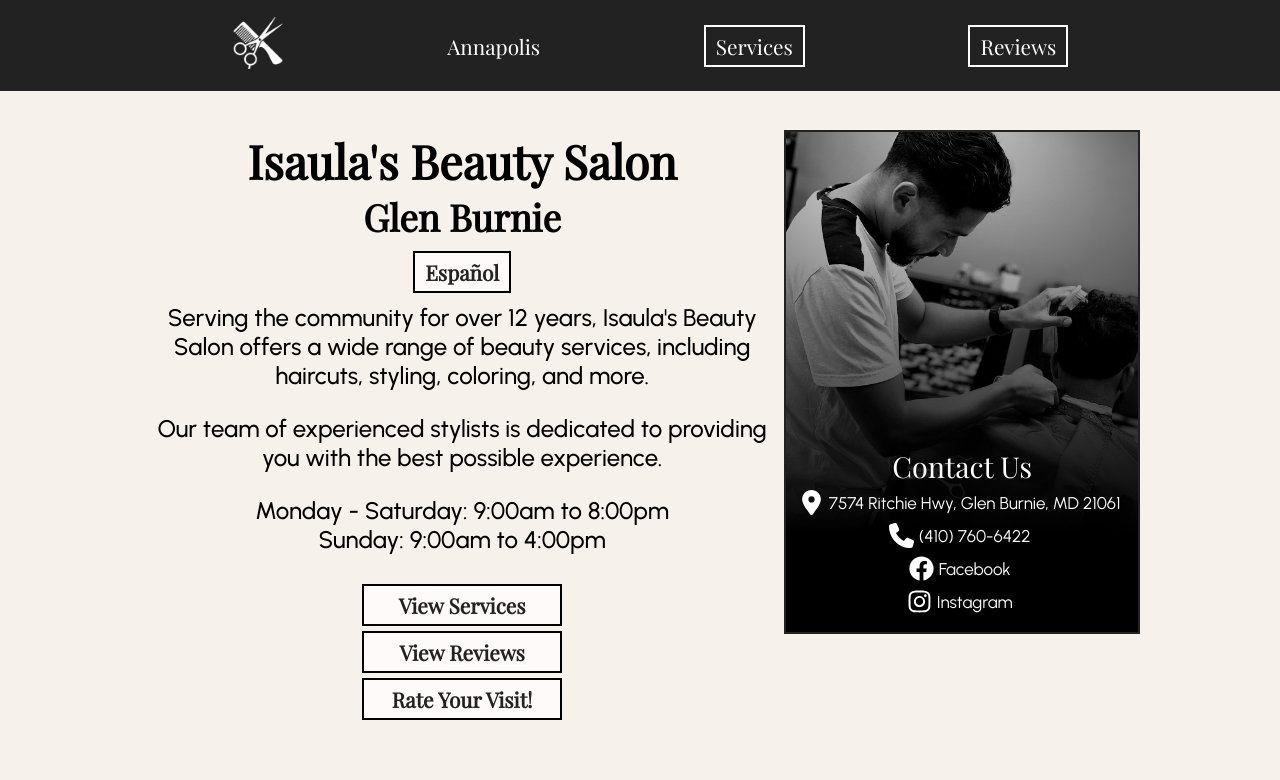
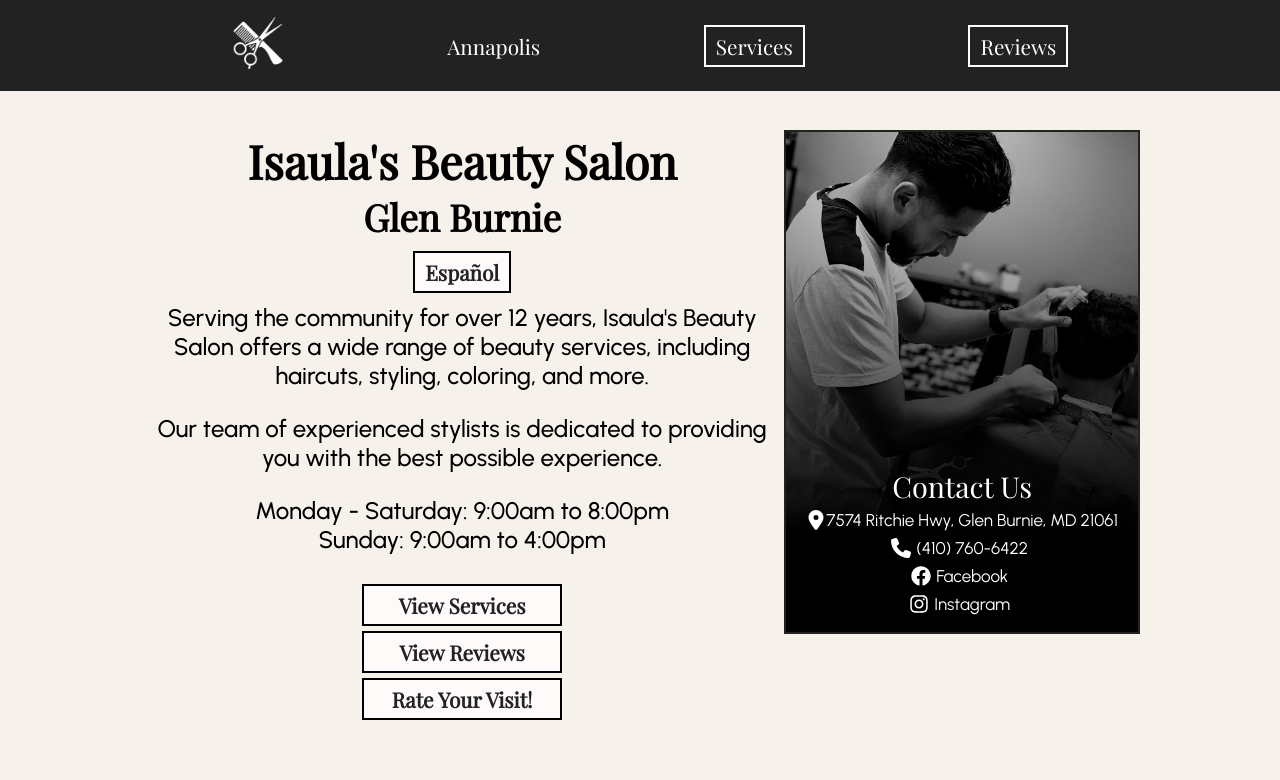
Before and after one commit to isaiahxs/isaulas, a React (Create React App) app: page / in a window 1280 px wide. Shown: the top 780 px of the page. Built offline with nearby package versions, Linux system fonts and the light colour scheme; a web font is replaced by a local one.

Commit message:
trying solutions for centering map pin and address

```diff
--- a/src/components/GlenBurnie/GBHero/GBHero.css
+++ b/src/components/GlenBurnie/GBHero/GBHero.css
@@ -109,6 +109,12 @@
     bottom: 0px;
 }
 
+/*
+.map-span {
+    margin-right: 5px;
+    margin-top: 5px;
+} */
+
 .contact-heading-container {
     display: flex;
     justify-content: center;
--- a/src/components/GlenBurnie/GBHero/index.js
+++ b/src/components/GlenBurnie/GBHero/index.js
@@ -88,8 +88,14 @@ export default function GBHero() {
                                 <a href="https://www.google.com/maps/place/Isaula's+Beauty+Salon+LLC/@39.1592102,-76.6207809,15z/data=!4m6!3m5!1s0x89b7fcdd79a6aeed:0xa55be85257c1581f!8m2!3d39.1592102!4d-76.6207809!16s%2Fg%2F1v8l0hr7?entry=ttu"
                                     target='_blank' rel='noopener noreferrer'>
                                     <div className='footer-icon-container'>
-                                        <img src={map_pin} className='footer-icon' alt='Map Pin Icon' />
-                                        <p className='footer-icon-description'>7574 Ritchie Hwy, Glen Burnie, MD 21061</p>
+                                        {/* <img src={map_pin} className='footer-icon GB-map-icon' alt='Map Pin Icon' /> */}
+                                        <p className='footer-icon-description'>
+                                            {/* <div className='map-span'> */}
+                                            <img src={map_pin} className='footer-icon GB-map-icon' alt='Map Pin Icon' />
+                                            {/* </div> */}
+
+                                            7574 Ritchie Hwy, Glen Burnie, MD 21061
+                                        </p>
                                     </div>
                                 </a>
 
--- a/src/components/GlenBurnie/GBTestimonials/GBTestimonials.css
+++ b/src/components/GlenBurnie/GBTestimonials/GBTestimonials.css
@@ -45,7 +45,7 @@
     font-family: Karla, sans-serif;
     width: 200px;
     border: 2px solid black;
-    transition: 1s all;
+    transition: 0.7s all;
     text-decoration: none !important;
     height: 320px;
 }
@@ -56,7 +56,7 @@
 }
 
 .individual-testimonial a {
-    transition: 1s all;
+    transition: 0.7s all;
 }
 
 .individual-testimonial:hover a {
@@ -90,7 +90,7 @@
     border: 2px solid black;
     background-color: #222222;
     color: white;
-    transition: 1s all;
+    transition: 0.7s all;
     padding: 5px 10px;
     font-family: 'Playfair Display', serif;
     font-weight: bold;
@@ -123,7 +123,7 @@
     width: auto;
     border: 2px solid black;
     border-radius: 50%;
-    transition: 1s all;
+    transition: 0.7s all;
 }
 
 .review-details {
--- a/src/components/Shared/Footer/Footer.css
+++ b/src/components/Shared/Footer/Footer.css
@@ -54,18 +54,30 @@
 }
 
 .footer-icon {
-    height: 25px;
-    width: 25px;
+    height: 20px;
+    width: 20px;
 }
 
 .footer-icon-container {
     display: flex;
-    align-items: center;
+    /* align-items: center; */
     margin-bottom: 8px;
 }
 
 .footer-icon-description {
+    display: flex;
     margin: 0px 5px;
+    /* align-items: start; */
+}
+
+.GB-map-icon {
+    /* margin-right: -12px; */
+    /* margin-left: 12px; */
+    /* height: 100%; */
+}
+
+.AN-map-icon {
+    /* margin-right: 5px; */
 }
 
 .credits-container {
@@ -103,7 +115,7 @@
     }
 
     .footer-icon-container {
-        align-items: normal;
+        /* align-items: normal; */
     }
 
     .footer-heading {
@@ -133,3 +145,14 @@
         flex-direction: column;
     }
 }
+
+@media screen and (max-width: 415px) {
+    .footer-icon-container {
+        /* align-items: normal; */
+    }
+
+    /* .GB-map-icon,
+    .AN-map-icon {
+        margin-right: 5px;
+    } */
+}
--- a/src/components/Shared/Footer/index.js
+++ b/src/components/Shared/Footer/index.js
@@ -31,8 +31,11 @@ export default function Footer() {
                             <li>
                                 <a href="https://www.google.com/maps/place/Isaula's+Beauty+Salon+LLC/@39.1592102,-76.6207809,15z/data=!4m6!3m5!1s0x89b7fcdd79a6aeed:0xa55be85257c1581f!8m2!3d39.1592102!4d-76.6207809!16s%2Fg%2F1v8l0hr7?entry=ttu" target='_blank' rel='noopener noreferrer'>
                                     <div className='footer-icon-container'>
-                                        <img src={map_pin} className='footer-icon' alt='Map Pin Icon' />
-                                        <p className='footer-icon-description'>7574 Ritchie Hwy, Glen Burnie, MD 21061</p>
+                                        <img src={map_pin} className='footer-icon GB-map-icon' alt='Map Pin Icon' />
+                                        <p className='footer-icon-description'>
+                                            {/* <img src={map_pin} className='footer-icon GB-map-icon' alt='Map Pin Icon' /> */}
+                                            7574 Ritchie Hwy, Glen Burnie, MD 21061
+                                        </p>
                                     </div>
                                 </a>
                             </li>
@@ -69,8 +72,11 @@ export default function Footer() {
                             <li>
                                 <a href="https://www.google.com/maps/place/Isaula's+Beauty+Salon/@38.977884,-76.5386406,17z/data=!4m16!1m9!3m8!1s0x89b7f6ce8f43a87b:0xaad16cac0c7efdef!2sIsaula's+Beauty+Salon!8m2!3d38.977884!4d-76.5360657!9m1!1b1!16s%2Fg%2F1tdx9ljt!3m5!1s0x89b7f6ce8f43a87b:0xaad16cac0c7efdef!8m2!3d38.977884!4d-76.5360657!16s%2Fg%2F1tdx9ljt?entry=ttu" target='_blank' rel='noopener noreferrer'>
                                     <div className='footer-icon-container'>
-                                        <img src={map_pin} className='footer-icon' alt='Map Pin Icon' />
-                                        <p className='footer-icon-description'>2128 Forest Dr, Annapolis, MD 21401</p>
+                                        <img src={map_pin} className='footer-icon AN-map-icon' alt='Map Pin Icon' />
+                                        <p className='footer-icon-description'>
+                                            {/* <img src={map_pin} className='footer-icon AN-map-icon' alt='Map Pin Icon' /> */}
+                                            2128 Forest Dr, Annapolis, MD 21401
+                                        </p>
                                     </div>
                                 </a>
                             </li>
--- a/src/components/Shared/Navigation/Navigation.css
+++ b/src/components/Shared/Navigation/Navigation.css
@@ -6,7 +6,7 @@
     width: 100%;
     padding: 0px 10px;
     background-color: #222222;
-    transition: transform 0.4s ease;
+    transition: transform 0.7s ease;
     position: fixed;
     z-index: 10;
 }
```
